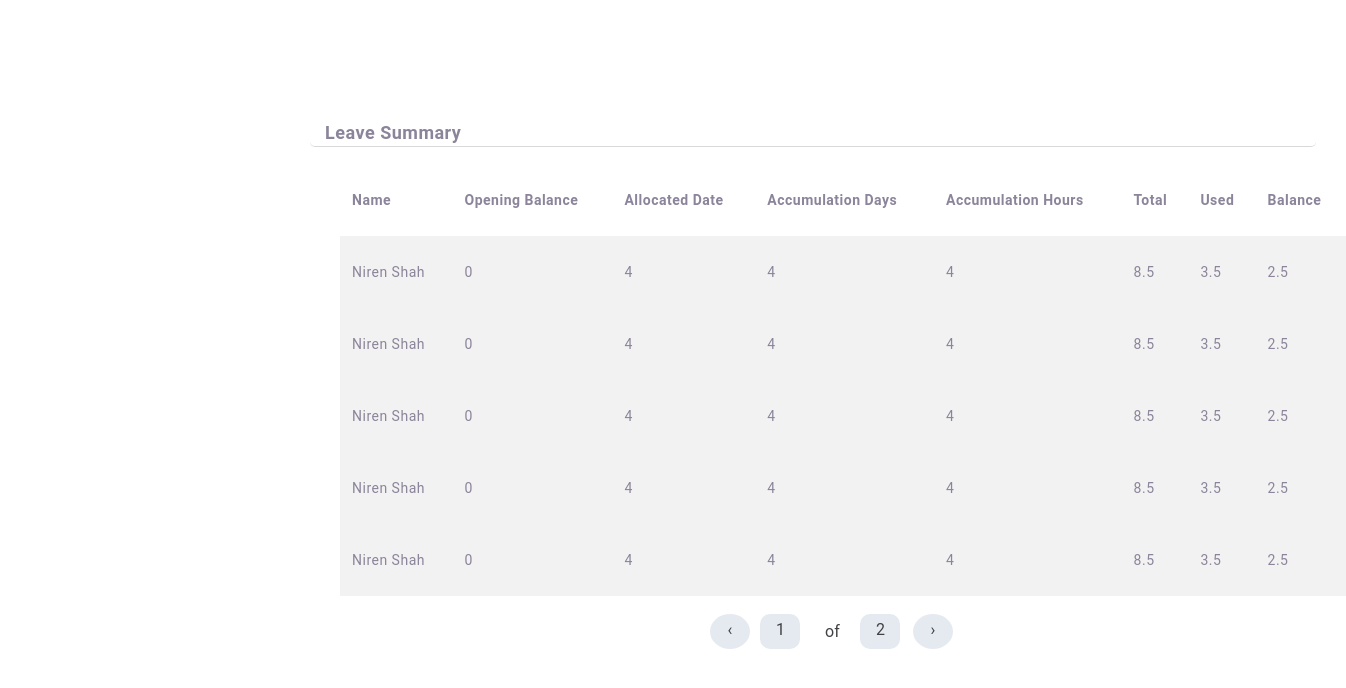
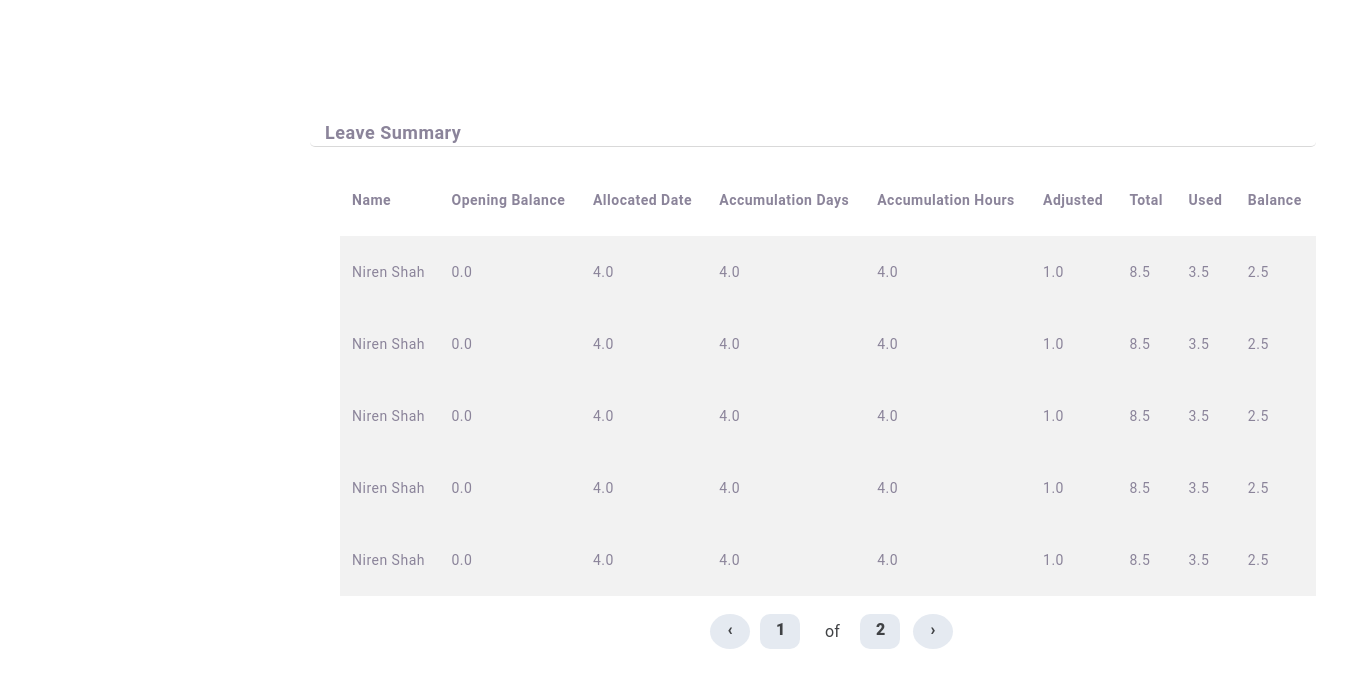
Before and after one commit to Sarita-Dangi-Internship/fuse-HRM, a React (Create React App) app: page / in a window 1280 px wide. Shown: the top 688 px of the page, 1346 px wide, since content can reach past the window. Built offline with nearby package versions, Linux system fonts and the light colour scheme.

Commit message:
fix some css and display

```diff
--- a/src/components/leaveSummary.js
+++ b/src/components/leaveSummary.js
@@ -69,8 +69,10 @@ export class LeaveSummary extends Component {
   render() {
     return (
       <div>
+        {/* Body */}
         <div className="top_page body">
           <p className="font_body top_page inner_title">Leave Summary</p>
+          {/* Table */}
           <Table striped borderless>
             {TableHead()}
             {this.state.users.map((user, i) => {
@@ -82,6 +84,7 @@ export class LeaveSummary extends Component {
               );
             })}
           </Table>
+          {/* Page Number */}
           {Footer(this.state)}
         </div>
       </div>
@@ -93,13 +96,14 @@ const UserData = (user) => {
   return (
     <tr>
       <td>{user.name}</td>
-      <td>{user.opening_bal}</td>
-      <td>{user.allocated_date}</td>
-      <td>{user.accumulation_days}</td>
-      <td>{user.accumulation_hrs}</td>
-      <td>{user.total}</td>
-      <td>{user.used}</td>
-      <td>{user.bal}</td>
+      <td>{user.opening_bal.toFixed(1)}</td>
+      <td>{user.allocated_date.toFixed(1)}</td>
+      <td>{user.accumulation_days.toFixed(1)}</td>
+      <td>{user.accumulation_hrs.toFixed(1)}</td>
+      <td>{user.adjusted.toFixed(1)}</td>
+      <td>{user.total.toFixed(1)}</td>
+      <td>{user.used.toFixed(1)}</td>
+      <td>{user.bal.toFixed(1)}</td>
     </tr>
   );
 };
@@ -113,6 +117,7 @@ const TableHead = () => {
         <th>Allocated Date</th>
         <th>Accumulation Days</th>
         <th>Accumulation Hours</th>
+        <th>Adjusted</th>
         <th>Total</th>
         <th>Used</th>
         <th>Balance</th>
--- a/src/styles/layouts/leaveSummary.scss
+++ b/src/styles/layouts/leaveSummary.scss
@@ -29,9 +29,9 @@
   border-bottom: 0.5px solid rgba(0, 0, 0, 0.15);
 }
 
-table {
+.table {
   position: absolute;
-  width: 950px;
+  width: 97%;
   left: 30px;
   top: 70px;
 }
@@ -64,6 +64,7 @@ a:hover {
   width: 40px;
   height: 35px;
   top: 520px;
+  font-weight: 800;
 }
 .previous {
   left: 400px;
```
